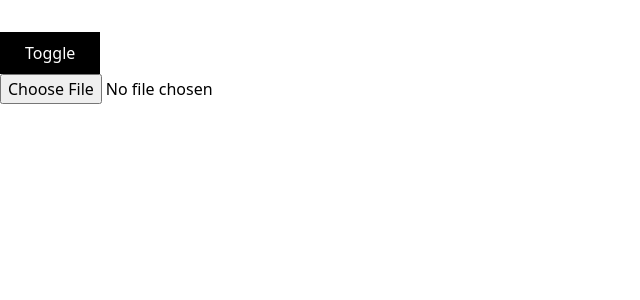
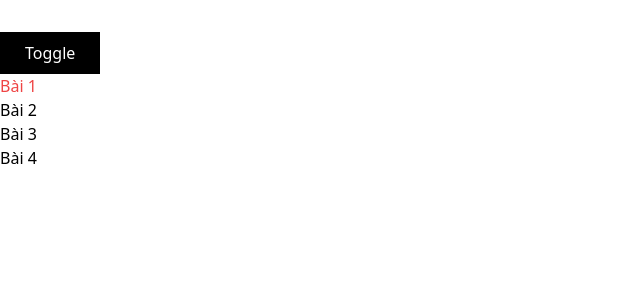
Before and after one commit to truongnhuhungnam/react-learning, a React (Create React App) app: page / in a window 1280 px wide. Both pictures are taken after a click on the button "Toggle". Shown: the top 300 px of the page, without its empty margins (0-640 px from the left). Built offline with nearby package versions, Linux system fonts and the light colour scheme.

Commit message:
fake chat use UseEffect

```diff
--- a/src/App.js
+++ b/src/App.js
@@ -1,5 +1,5 @@
 import { useState } from "react";
-import PreviewAvatarUseEffect from "./components/PreviewAvatarUseEffect";
+import FakeChatAppUseEffect from "./components/FakeChatAppUseEffect";
 
 function App() {
     const [show, setShow] = useState(false);
@@ -12,7 +12,7 @@
                 >
                     Toggle
                 </button>
-                {show && <PreviewAvatarUseEffect />}
+                {show && <FakeChatAppUseEffect />}
             </div>
         </div>
     );
--- /dev/null
+++ b/src/components/FakeChatAppUseEffect.js
@@ -0,0 +1,54 @@
+import { useState, useEffect } from "react";
+
+const lessons = [
+    {
+        id: 1,
+        name: "Bài 1",
+    },
+    {
+        id: 2,
+        name: "Bài 2",
+    },
+    {
+        id: 3,
+        name: "Bài 3",
+    },
+    {
+        id: 4,
+        name: "Bài 4",
+    },
+];
+const FakeChatAppUseEffect = () => {
+    const [lessonId, setLessonId] = useState(1);
+
+    useEffect(() => {
+        const handleComment = ({ detail }) => {
+            console.log(detail);
+        };
+        window.addEventListener(`lesson-${lessonId}`, handleComment);
+
+        return () => {
+            window.removeEventListener(`lesson-${lessonId}`, handleComment);
+        };
+    }, [lessonId]);
+
+    return (
+        <div>
+            <ul>
+                {lessons.map((lesson) => (
+                    <li
+                        key={lesson.id}
+                        onClick={() => setLessonId(lesson.id)}
+                        className={`${
+                            lessonId === lesson.id && "text-red-500"
+                        }`}
+                    >
+                        {lesson.name}
+                    </li>
+                ))}
+            </ul>
+        </div>
+    );
+};
+
+export default FakeChatAppUseEffect;
--- a/src/index.js
+++ b/src/index.js
@@ -1,14 +1,29 @@
-import React from 'react';
-import ReactDOM from 'react-dom/client';
-import './index.css';
-import App from './App';
-import reportWebVitals from './reportWebVitals';
+import React from "react";
+import ReactDOM from "react-dom/client";
+import "./index.css";
+import App from "./App";
+import reportWebVitals from "./reportWebVitals";
 
-const root = ReactDOM.createRoot(document.getElementById('root'));
+const root = ReactDOM.createRoot(document.getElementById("root"));
+
+function emitComment(id) {
+    setInterval(() => {
+        window.dispatchEvent(
+            new CustomEvent(`lesson-${id}`, {
+                detail: `Nội dung comment của lesson ${id}`,
+            })
+        );
+    }, 2000);
+}
+
+emitComment(1);
+emitComment(2);
+emitComment(3);
+
 root.render(
-  // <React.StrictMode>
+    // <React.StrictMode>
     <App />
-  /* </React.StrictMode> */
+    /* </React.StrictMode> */
 );
 
 // If you want to start measuring performance in your app, pass a function
```
